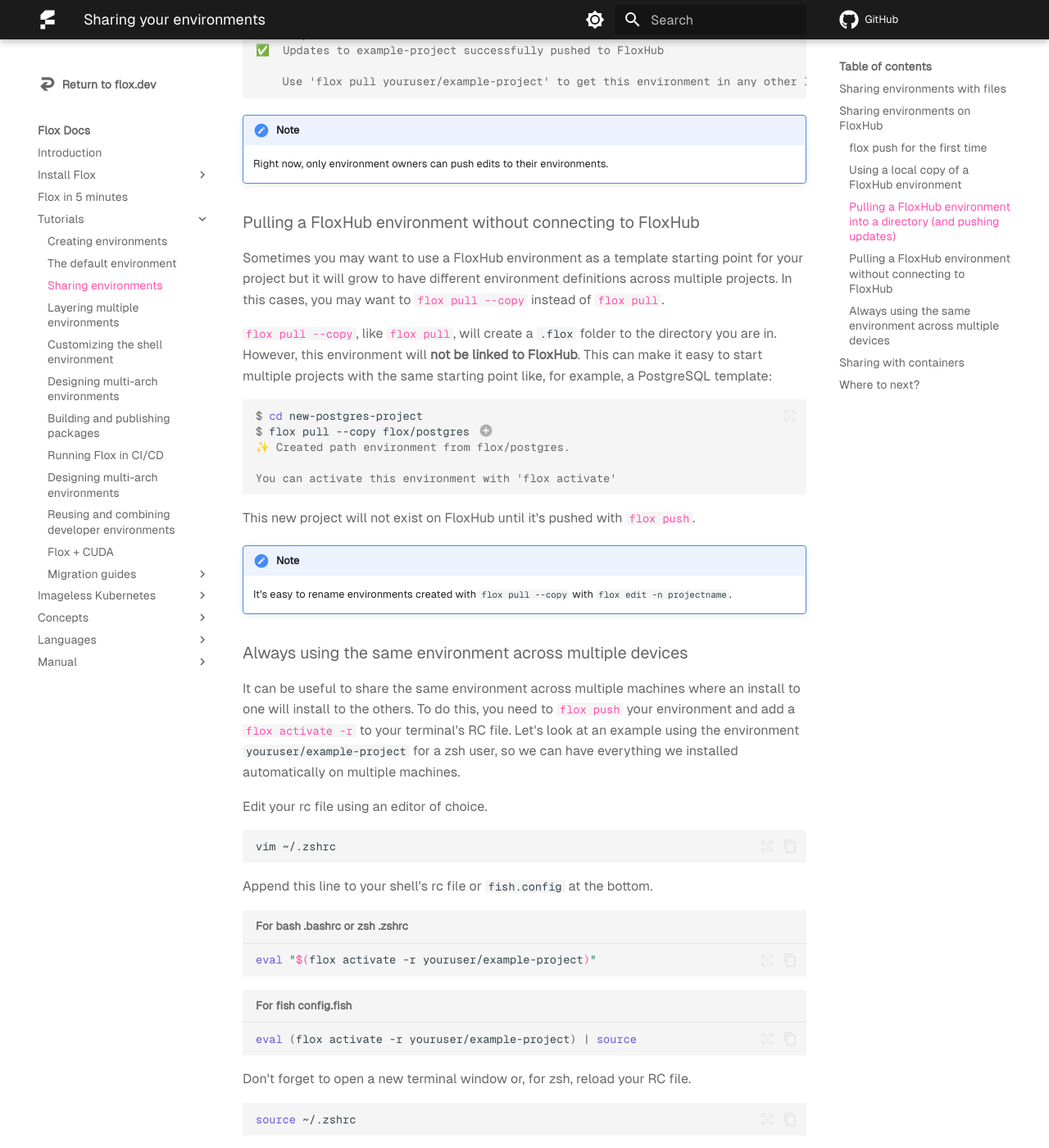
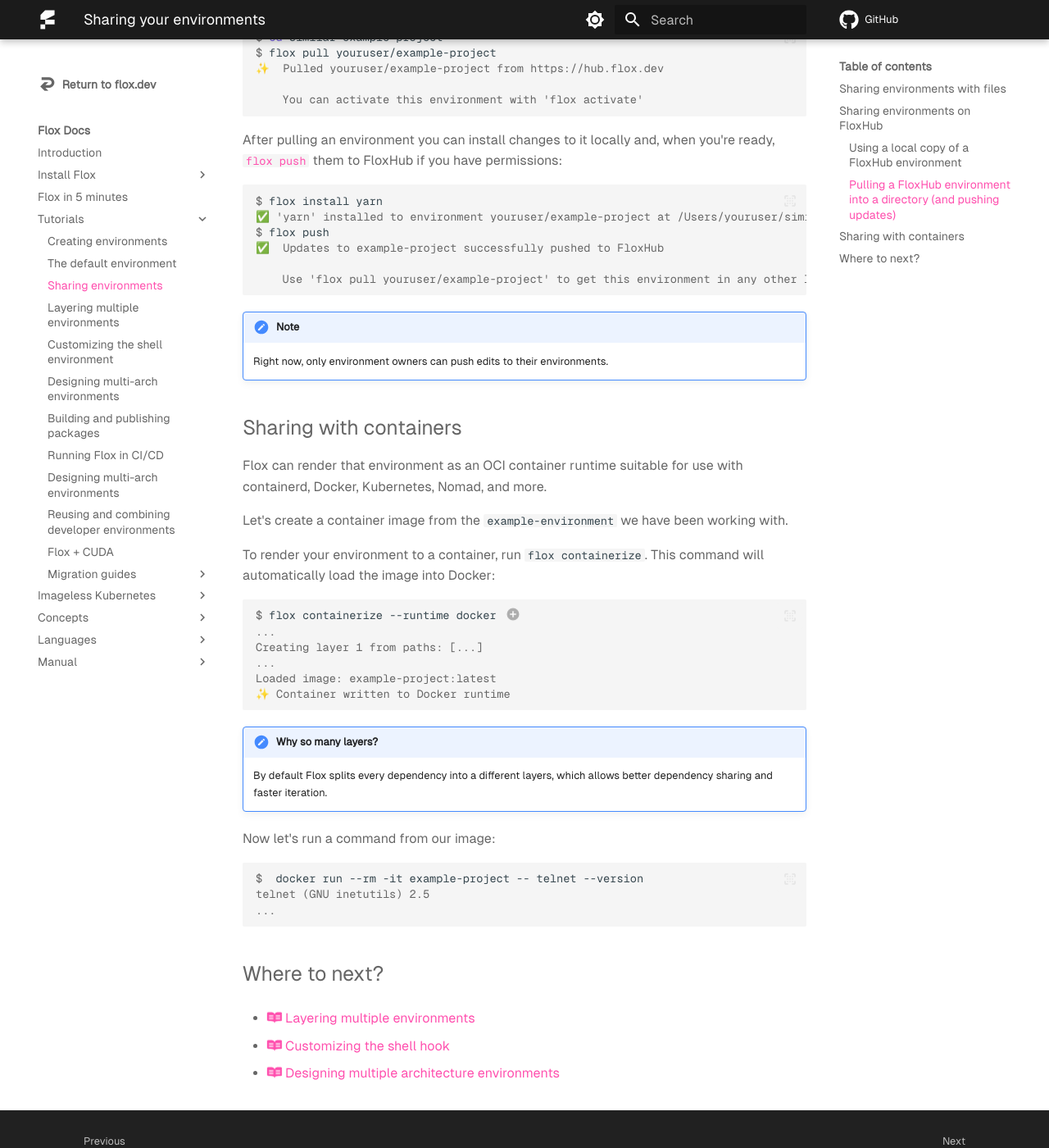
Before and after one commit to flox/floxdocs, an MkDocs documentation site: the page built from docs/tutorials/sharing-environments.md, in a window 1280 px wide and 1400 px high, scrolled down 2883 px. Shown: the whole window at 82% size. Built offline with MkDocs 1.6.1 and Material for MkDocs 9.7.7, drawn with Linux system fonts in a browser that asks for light colours; plug-ins that fetch from the network failed and are left out; comment, search, counter and statistics services are not loaded; some of the changed text lies outside the part shown.

Commit message:
docs(sharing): link to more detailed pages
I think the current sharing page has gotten a bit too long, and we're
trying to cover a bunch of use cases all on one page, which I think
makes it harder to find the information needed for any one use case.

We also cover the use cases in more depth on other pages. Link to those
pages rather than covering everything in brief on a single page.

````diff
--- a/docs/tutorials/sharing-environments.md
+++ b/docs/tutorials/sharing-environments.md
@@ -59,8 +59,6 @@
 
 ## Sharing environments on FloxHub
 
-### [`flox push`][flox_push] for the first time
-
 The [`flox push`][flox_push] command makes it easy to share your environment using [FloxHub][floxhub_concept]. When you [`flox push`][flox_push] for the first time, you can create an account on FloxHub for free and send your environment's manifest and metadata for easy sharing.
 
 ```console
@@ -132,57 +138,6 @@
 [flox_activate]: ../man/flox-activate.md
 [floxhub_concept]: ../concepts/floxhub.md
 
-### Pulling a FloxHub environment without connecting to FloxHub
-
-Sometimes you may want to use a FloxHub environment as a template starting point for your project but it will grow to have different environment definitions across multiple projects.
-In this cases, you may want to [`flox pull --copy`][flox_pull] instead of [`flox pull`][flox_pull].
-
-[`flox pull --copy`][flox_pull], like [`flox pull`][flox_pull], will create a `.flox` folder to the directory you are in. However, this environment will **not be linked to FloxHub**.
-This can make it easy to start multiple projects with the same starting point like, for example, a PostgreSQL template:
-
-```console
-$ cd new-postgres-project
-$ flox pull --copy flox/postgres # (1)!
-✨ Created path environment from flox/postgres.
-
-You can activate this environment with 'flox activate'
-```
-
-1. An example pulling a PostgreSQL template that Flox maintains.
-
-This new project will not exist on FloxHub until it's pushed with [`flox push`][flox_push].
-
-!!! note "Note"
-    It's easy to rename environments created with `flox pull --copy` with `flox edit -n projectname`.
-
-### Always using the same environment across multiple devices
-
-It can be useful to share the same environment across multiple machines where an install to one will install to the others. To do this, you need to [`flox push`][flox_push] your environment and add a [`flox activate -r`][flox_activate] to your terminal's RC file. Let's look at an example using the environment `youruser/example-project` for a zsh user, so we can have everything we installed automatically on multiple machines.
-
-Edit your rc file using an editor of choice.
-
-```{ .zsh .copy }
-vim ~/.zshrc
-```
-
-Append this line to your shell's rc file or `fish.config` at the bottom.
-
-```{ .bash .copy title="For bash .bashrc or zsh .zshrc" }
-eval "$(flox activate -r youruser/example-project)"
-```
-
-```{ .fish .copy title="For fish config.fish" }
-eval (flox activate -r youruser/example-project) | source
-```
-
-Don't forget to open a new terminal window or, for zsh, reload your RC file.
-
-```{ .zsh .copy }
-source ~/.zshrc
-```
-
-Now all new windows will open into your [FloxHub][floxhub_concept] environment. When you push changes from one machine, run `flox pull -r youruser/example-project` on other machines to get the latest updates.
-
 ## Sharing with containers
 
 Flox can render that environment as an OCI container runtime suitable for use with containerd, Docker, Kubernetes, Nomad, and more.
````
Also changed, not shown: other parts of docs/tutorials/sharing-environments.md (+8 -0 lines).
